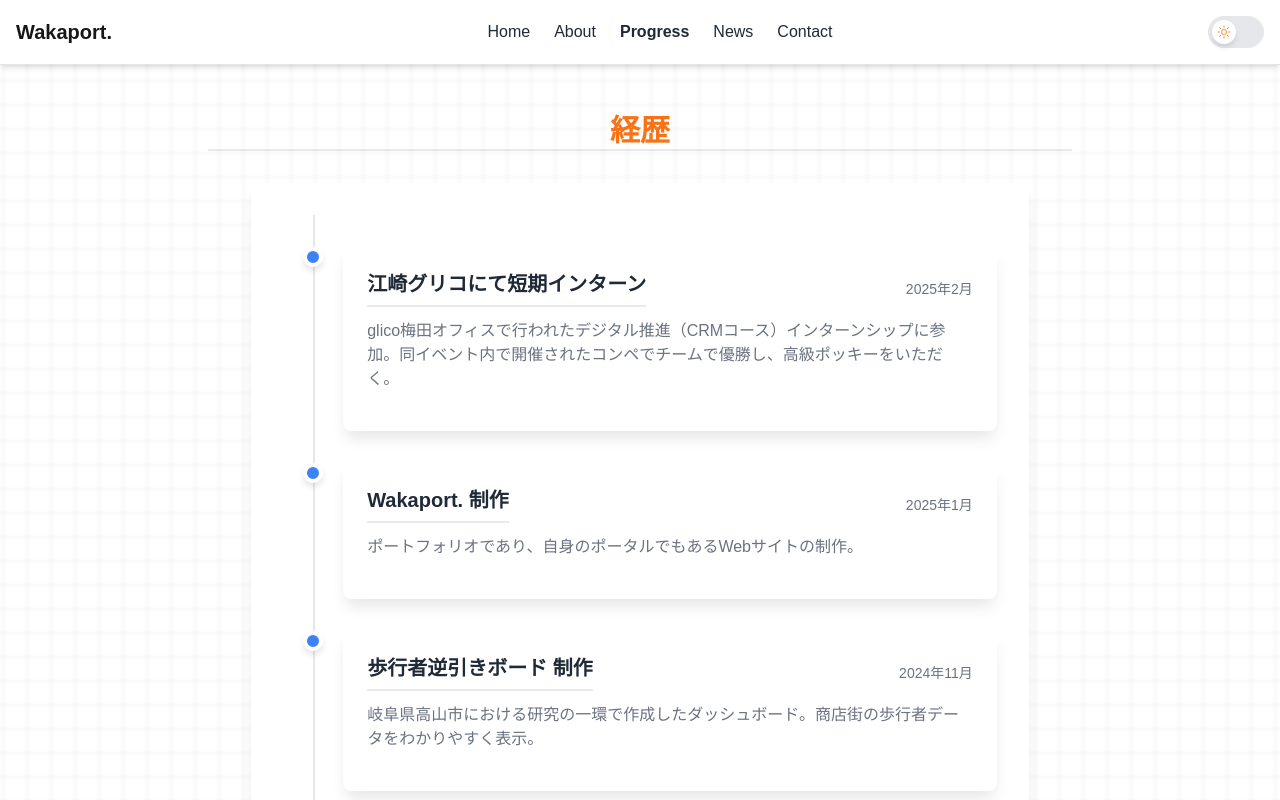
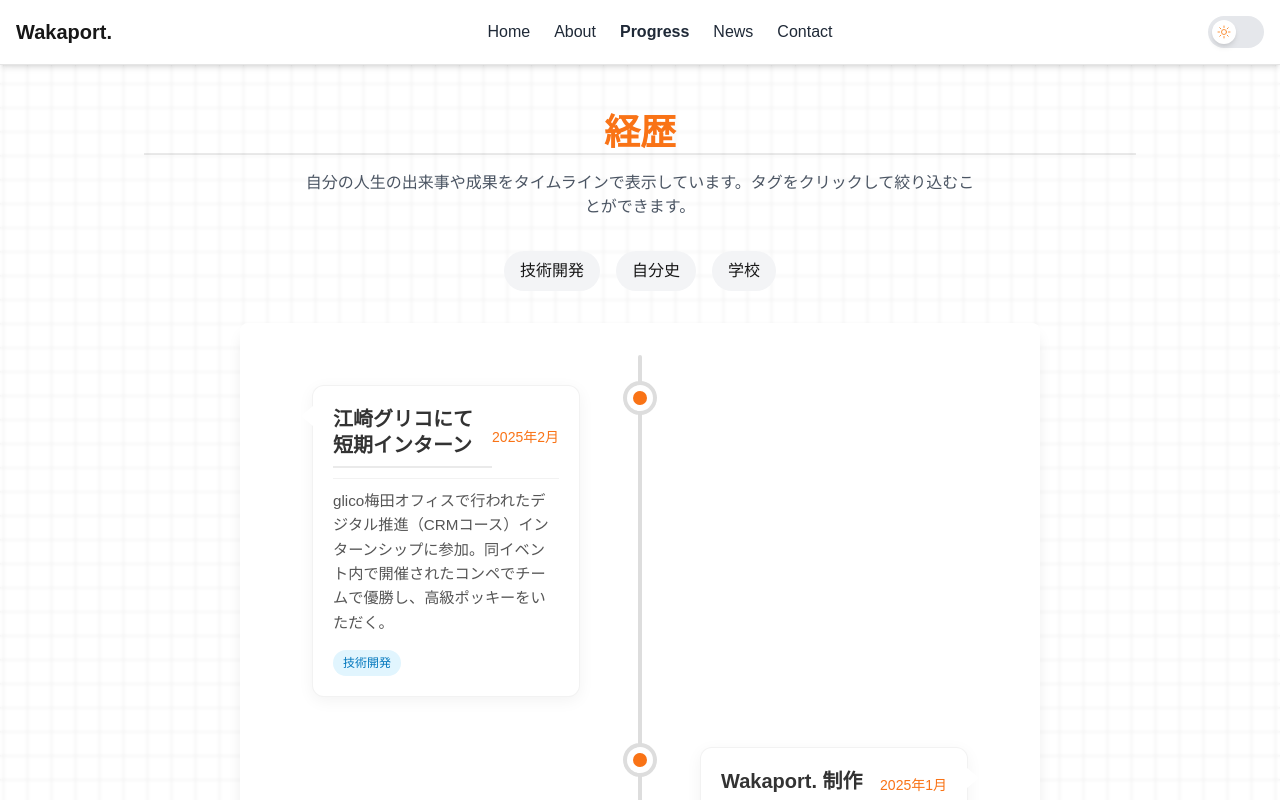
Before and after one commit to waka320/wakaport, a Next.js app in the folder wakanext/: page /progress in a window 1280 px wide. Shown: the top 800 px of the page. Built offline with nearby package versions, Linux system fonts and the light colour scheme.

Commit message:
feat:timeline

```diff
--- a/wakanext/src/app/(pages)/progress/page.tsx
+++ b/wakanext/src/app/(pages)/progress/page.tsx
@@ -1,20 +1,75 @@
 "use client";
 
-import React from 'react';
+import React, { useState, useEffect } from 'react';
 import { Timeline } from '@/components/progress/Timeline';
 import { projects } from '@/lib/progress/projects';
 
-const ProgressPage = () => (
-    <div className='white-background min-h-screen py-8'>
-        <div className="p-4 max-w-4xl mx-auto">
-            <h1 className="text-center text-3xl font-bold mb-8 text-[var(--primary)]">
-                経歴
-            </h1>
-            <div className="content-background mb-8 p-5 md:p-6 rounded-lg shadow-lg transition-all duration-300 hover:shadow-xl">
-                <Timeline projects={projects} />
+const ProgressPage = () => {
+    const [filter, setFilter] = useState<string | null>(null);
+    const [isLoading, setIsLoading] = useState(true);
+
+    useEffect(() => {
+        // ページ読み込み時のアニメーション効果
+        setIsLoading(false);
+    }, []);
+
+    const filteredProjects = filter
+        ? projects.filter(project => project.tags.includes(filter))
+        : projects;
+
+    const handleFilterChange = (newFilter: string | null) => {
+        setFilter(prevFilter => prevFilter === newFilter ? null : newFilter);
+    };
+
+    return (
+        <div className={`white-background min-h-screen py-8 transition-opacity duration-500 ${isLoading ? 'opacity-0' : 'opacity-100'}`}>
+            <div className="p-4 max-w-5xl mx-auto">
+                <h1 className="text-center text-4xl font-bold mb-4 text-[var(--primary)]">
+                    経歴
+                </h1>
+                <p className="text-center text-gray-600 mb-8 max-w-2xl mx-auto">
+                    自分の人生の出来事や成果をタイムラインで表示しています。タグをクリックして絞り込むことができます。
+                </p>
+
+                <div className="flex flex-wrap justify-center gap-4 mb-8">
+                    <button
+                        className={`px-4 py-2 rounded-full transition-all ${filter === '技術開発' ? 'bg-[#e1f5fe] text-[#0277bd] font-medium shadow-md' : 'bg-gray-100 hover:bg-gray-200'}`}
+                        onClick={() => handleFilterChange('技術開発')}
+                    >
+                        技術開発
+                    </button>
+                    <button
+                        className={`px-4 py-2 rounded-full transition-all ${filter === '自分史' ? 'bg-[#f3e5f5] text-[#7b1fa2] font-medium shadow-md' : 'bg-gray-100 hover:bg-gray-200'}`}
+                        onClick={() => handleFilterChange('自分史')}
+                    >
+                        自分史
+                    </button>
+                    <button
+                        className={`px-4 py-2 rounded-full transition-all ${filter === '学校' ? 'bg-[#e8f5e9] text-[#2e7d32] font-medium shadow-md' : 'bg-gray-100 hover:bg-gray-200'}`}
+                        onClick={() => handleFilterChange('学校')}
+                    >
+                        学校
+                    </button>
+                    {filter && (
+                        <button
+                            className="px-4 py-2 rounded-full bg-gray-200 hover:bg-gray-300 transition-all"
+                            onClick={() => setFilter(null)}
+                        >
+                            すべて表示
+                        </button>
+                    )}
+                </div>
+
+                <div className="content-background mb-8 p-5 md:p-6 rounded-lg shadow-lg transition-all duration-300 hover:shadow-xl">
+                    <Timeline projects={filteredProjects} />
+                </div>
+
+                <div className="text-center text-sm text-gray-500 mt-8">
+                    表示されているイベント数: {filteredProjects.length} / {projects.length}
+                </div>
             </div>
         </div>
-    </div>
-);
+    );
+};
 
 export default ProgressPage;
--- a/wakanext/src/components/progress/Timeline.tsx
+++ b/wakanext/src/components/progress/Timeline.tsx
@@ -1,15 +1,45 @@
 import '@/styles/timeline.scss';
 import { ProjectProps } from '@/lib/progress/projects';
+import { useEffect, useRef } from 'react';
+
+// タグの色を定義
+const TAG_COLORS: Record<string, { bg: string, text: string }> = {
+    '技術開発': { bg: '#e1f5fe', text: '#0277bd' },
+    '自分史': { bg: '#f3e5f5', text: '#7b1fa2' },
+    '学校': { bg: '#e8f5e9', text: '#2e7d32' },
+};
 
 export function Timeline({ projects }: { projects: ProjectProps[] }) {
+    const timelineRef = useRef<HTMLDivElement>(null);
+
+    useEffect(() => {
+        const observer = new IntersectionObserver((entries) => {
+            entries.forEach(entry => {
+                if (entry.isIntersecting) {
+                    entry.target.classList.add('animate-in');
+                }
+            });
+        }, { threshold: 0.1 });
+
+        const items = timelineRef.current?.querySelectorAll('.timeline-item');
+        items?.forEach(item => observer.observe(item));
+
+        return () => {
+            items?.forEach(item => observer.unobserve(item));
+        };
+    }, [projects]);
+
     return (
-        <div className="timeline">
+        <div className="timeline" ref={timelineRef}>
             {projects.map((project, index) => (
                 <div
                     key={index}
                     className="timeline-item"
+                    data-index={index}
                 >
-                    <div className="timeline-dot"></div>
+                    <div className="timeline-dot">
+                        <div className="timeline-dot-inner"></div>
+                    </div>
 
                     <div className="timeline-content">
                         <div className="timeline-header">
@@ -24,6 +54,21 @@ export function Timeline({ projects }: { projects: ProjectProps[] }) {
                         <p className="timeline-description">
                             {project.description}
                         </p>
+
+                        <div className="timeline-tags">
+                            {project.tags.map((tag, tagIndex) => (
+                                <span
+                                    key={tagIndex}
+                                    className="timeline-tag"
+                                    style={{
+                                        backgroundColor: TAG_COLORS[tag]?.bg || '#f0f0f0',
+                                        color: TAG_COLORS[tag]?.text || '#333'
+                                    }}
+                                >
+                                    {tag}
+                                </span>
+                            ))}
+                        </div>
                     </div>
                 </div>
             ))}
--- a/wakanext/src/lib/progress/projects.tsx
+++ b/wakanext/src/lib/progress/projects.tsx
@@ -41,7 +41,7 @@ export const projects: ProjectProps[] = [
         start: '2024年6月'
     },
     {
-        title: '第45回秋革命祭 運営',
+        title: '第45回秋革祭 運営',
         description: '大学祭の広報局長に就任。マスコットキャラクター「ふりゃあ」の担当として、キャラクターグッズ制作や各種広報を行う。結果として「大学祭マスコットキャラクター総選挙」第3位を獲得。',
         tags: ['自分史', '学校',],
         start: '2023年11月',
--- a/wakanext/src/styles/timeline.scss
+++ b/wakanext/src/styles/timeline.scss
@@ -14,148 +14,180 @@ $dark-border-color: #374151;
 
 .timeline {
     position: relative;
-    padding: 2rem 0;
+    max-width: 1200px;
+    margin: 0 auto;
+    padding: 20px 0;
 
     &::before {
         content: '';
         position: absolute;
+        width: 4px;
+        background: var(--primary-light, #ddd);
         top: 0;
         bottom: 0;
         left: 20px;
+        margin-left: -2px;
+        border-radius: 4px;
 
         @media (min-width: 768px) {
-            left: 30px;
+            left: 50%;
         }
-
-        width: 2px;
-        background-color: $border-color;
-    }
-
-    &-item {
-        position: relative;
-        margin-bottom: 2rem;
-        display: flex;
-        align-items: flex-start;
-    }
-
-    &-dot {
-        position: absolute;
-        width: 16px;
-        height: 16px;
-
-        @media (min-width: 768px) {
-            width: 20px;
-            height: 20px;
-        }
-
-        background-color: $primary-color;
-        border-radius: 50%;
-        left: 13px;
-
-        @media (min-width: 768px) {
-            left: 20px;
-        }
-
-        top: 0;
-        border: 4px solid $background-color;
-        box-shadow: 0 4px 6px rgba(0, 0, 0, 0.1);
-        transition: background-color 0.3s ease;
-        z-index: 1;
-
-        &:hover {
-            background-color: $primary-hover-color;
     }
 }
 
-    &-content {
-        flex-grow: 1;
-        margin-left: 40px;
+.timeline-item {
+    padding: 10px 40px 10px 70px;
+    position: relative;
+    margin-bottom: 30px;
+    opacity: 0;
+    transform: translateY(20px);
+    transition: all 0.5s ease;
+
+    &.animate-in {
+        opacity: 1;
+        transform: translateY(0);
+    }
 
     @media (min-width: 768px) {
-            margin-left: 60px;
+        width: 50%;
+        padding: 10px 40px;
+
+        &:nth-child(odd) {
+            left: 0;
+            padding-right: 60px;
         }
 
-        background-color: $background-color;
-        padding: 1rem;
-
-        @media (min-width: 768px) {
-            padding: 1.5rem;
+        &:nth-child(even) {
+            left: 50%;
+            padding-left: 60px;
         }
-
-        border-radius: 0.5rem;
-        box-shadow: 0 10px 15px -3px rgba(0, 0, 0, 0.1);
-        transition: box-shadow 0.3s ease;
-
-        &:hover {
-            box-shadow: 0 15px 20px -5px rgba(0, 0, 0, 0.15);
     }
 }
 
-    &-header {
+.timeline-dot {
+    position: absolute;
+    width: 26px;
+    height: 26px;
+    left: 18px;
+    background: #fff;
+    border-radius: 50%;
+    display: flex;
+    align-items: center;
+    justify-content: center;
+    z-index: 2;
+    box-shadow: 0 0 0 4px var(--primary-light, #ddd);
+
+    @media (min-width: 768px) {
+        left: auto;
+        right: -13px;
+
+        .timeline-item:nth-child(even) & {
+            right: auto;
+            left: -13px;
+        }
+    }
+
+    .timeline-dot-inner {
+        width: 14px;
+        height: 14px;
+        background-color: var(--primary, #4a6cf7);
+        border-radius: 50%;
+        transition: all 0.3s ease;
+
+        .timeline-item:hover & {
+            transform: scale(1.2);
+        }
+    }
+}
+
+.timeline-content {
+    padding: 20px;
+    background: #fff;
+    border-radius: 12px;
+    box-shadow: 0 4px 16px rgba(0, 0, 0, 0.05);
+    position: relative;
+    transition: all 0.3s ease;
+    border: 1px solid rgba(0, 0, 0, 0.05);
+
+    &::after {
+        content: '';
+        position: absolute;
+        border-style: solid;
+        border-width: 10px 12px 10px 0;
+        border-color: transparent #fff transparent transparent;
+        top: 20px;
+        left: -12px;
+
+        @media (min-width: 768px) {
+            .timeline-item:nth-child(even) & {
+                left: auto;
+                right: -12px;
+                border-width: 10px 0 10px 12px;
+                border-color: transparent transparent transparent #fff;
+            }
+        }
+    }
+
+    .timeline-item:hover & {
+        box-shadow: 0 8px 24px rgba(0, 0, 0, 0.1);
+        transform: translateY(-2px);
+    }
+}
+
+.timeline-header {
     display: flex;
     flex-direction: column;
+    margin-bottom: 10px;
+    border-bottom: 1px solid rgba(0, 0, 0, 0.05);
+    padding-bottom: 10px;
 
-        @media (min-width: 768px) {
+    @media (min-width: 640px) {
         flex-direction: row;
         justify-content: space-between;
         align-items: center;
     }
-
-        margin-bottom: 0.75rem;
 }
 
-    &-title {
-        font-size: 1.1rem;
+.timeline-title {
+    font-size: 1.25rem;
+    font-weight: 600;
+    color: var(--primary-dark, #333);
+    margin: 0 0 5px 0;
 
-        @media (min-width: 768px) {
-            font-size: 1.25rem;
-        }
-
-        font-weight: bold;
-        color: $text-color;
-        margin-bottom: 0.25rem;
-
-        @media (min-width: 768px) {
-            margin-bottom: 0;
+    @media (min-width: 640px) {
+        margin: 0;
     }
 }
 
-    &-date {
-        font-size: 0.75rem;
-
-        @media (min-width: 768px) {
+.timeline-date {
     font-size: 0.875rem;
+    color: var(--primary, #4a6cf7);
+    font-weight: 500;
+    white-space: nowrap;
 }
 
-        color: $text-muted-color;
+.timeline-description {
+    margin: 0 0 15px 0;
+    color: #555;
+    font-size: 0.95rem;
+    line-height: 1.6;
 }
 
-    &-description {
-        color: $text-muted-color;
-        margin-bottom: 1rem;
-        font-size: 0.875rem;
-
-        @media (min-width: 768px) {
-            font-size: 1rem;
-        }
+.timeline-tags {
+    display: flex;
+    flex-wrap: wrap;
+    gap: 8px;
 }
 
-    &-technologies {
-        display: flex;
-        flex-wrap: wrap;
-        gap: 0.5rem;
-    }
+.timeline-tag {
+    padding: 4px 10px;
+    border-radius: 100px;
+    font-size: 0.75rem;
+    font-weight: 500;
+    transition: all 0.2s ease;
 
-    &-tech {
-        padding: 0.25rem 0.75rem;
-        background-color: lighten($primary-color, 40%);
-        color: $primary-color;
-        border-radius: 9999px;
-        font-size: 0.75rem;
-
-        @media (min-width: 768px) {
-            font-size: 0.875rem;
-        }
+    &:hover {
+        transform: scale(1.05);
     }
 }
 
```
Lines whose indentation alone changed are shown as unchanged.
